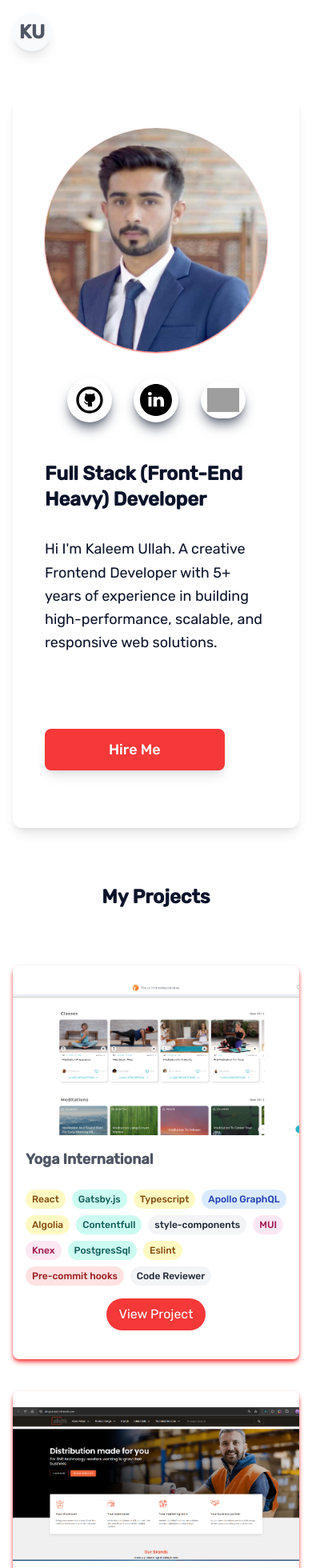
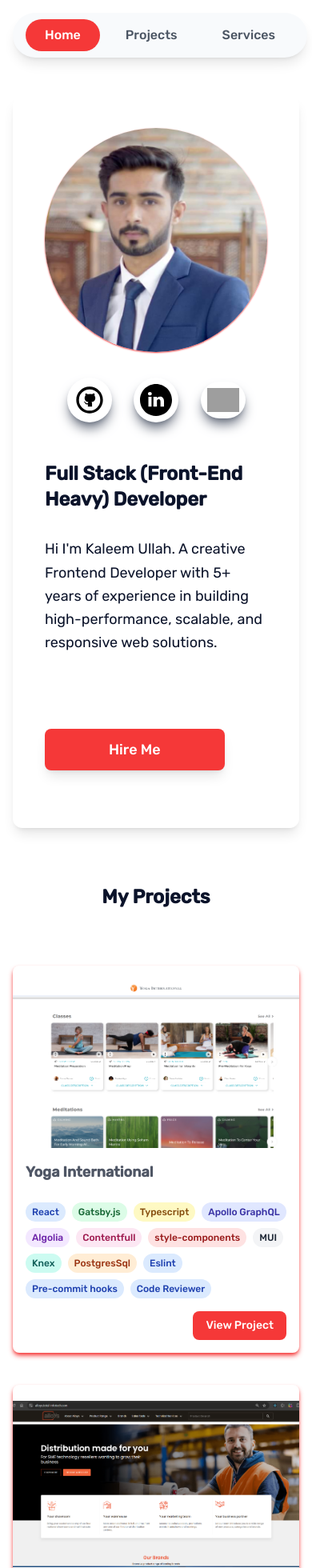
Before and after one commit to kaleemullahdev/kaleem-ullah, a Next.js app: page / in a window 390 px wide. Shown: the top 1960 px of the page at 80% size. Built offline with nearby package versions, Linux system fonts and the light colour scheme; grey boxes are pictures that could not be loaded.

Commit message:
Adds small ui improvments

```diff
--- a/package.json
+++ b/package.json
@@ -9,6 +9,7 @@
     "lint": "next lint"
   },
   "dependencies": {
+    "motion": "^12.4.10",
     "next": "15.1.3",
     "react": "^19.0.0",
     "react-dom": "^19.0.0"
--- a/src/components/header.tsx
+++ b/src/components/header.tsx
@@ -1,13 +1,40 @@
+'use client'
+import { useCallback, useState } from 'react'
 import Link from 'next/link'
 
 const navLinkClass =
-  ' text-gray-600  p-3 px-5 hover:text-white  rounded-full  font-medium hover:opacity-100 hover:bg-primary transition-all duration-1000'
+  ' text-gray-600  p-2 px-6 hover:text-white  rounded-full cursor-pointer  font-medium hover:opacity-100 hover:bg-primary transition-all duration-1000'
 
 export const Header = () => {
+  const [activeLink, setActiveLink] = useState('home')
+  const scrollToSection = useCallback((sectionId: string) => {
+    const element = document.querySelector(`section#${sectionId}`)
+    if (element) {
+      element.scrollIntoView({
+        behavior: 'smooth',
+        block: 'start',
+      })
+      setActiveLink(sectionId)
+    }
+  }, [])
+  const navLinks = [
+    {
+      id: 'home',
+      title: 'Home',
+    },
+    {
+      id: 'projects',
+      title: 'Projects',
+    },
+    {
+      id: 'services',
+      title: 'Services',
+    },
+  ]
   return (
     <header className="fixed top-0 left-0 right-0  z-50">
-      <nav className="mx-w-[1440px] container mx-auto flex px-4 py-4 items-center justify-between">
-        <Link href="/">
+      <nav className="mx-w-[1440px] container mx-auto flex px-4 py-4 items-center justify-around md:justify-between">
+        <Link href="/" className="hidden md:block">
           <div className="text-2xl text-textPrimary font-bold flex items-center gap-2">
             <div className="bg-slate-50 shadow-lg p-2 rounded-full">
               <span>KU</span>
@@ -15,35 +42,23 @@ export const Header = () => {
           </div>
         </Link>
 
-        <ul className="hidden bg-slate-50 z-10 opacity-70 shadow-lg py-5 px-4 rounded-full md:flex  items-center gap-2 font-primary text-md hover:opacity-100">
-          <li>
-            {' '}
-            <Link href="/" className={navLinkClass}>
-              About
-            </Link>
-          </li>
-          <li>
-            <Link href="/" className={navLinkClass}>
-              Projects
-            </Link>
-          </li>
-          <li>
-            <Link href="/" className={navLinkClass}>
-              Services
-            </Link>
-          </li>
-          <li>
-            <Link href="/" className={navLinkClass}>
-              Testimonials
-            </Link>
-          </li>
-          <li>
-            <Link href="/" className={navLinkClass}>
-              Help
-            </Link>
-          </li>
+        <ul
+          className={` bg-slate-50 z-10 ${activeLink ? 'opacity-100' : 'opacity-70'} shadow-lg py-2 px-4 rounded-full flex  items-center gap-2 font-primary text-md hover:opacity-100`}
+        >
+          {navLinks?.map(({ id, title }) => {
+            const isActive = activeLink == id
+            return (
+              <li
+                key={id}
+                className={`${navLinkClass} ${isActive ? 'opacity-100 bg-primary text-white' : ''}`}
+                onClick={() => scrollToSection(id)}
+              >
+                {title}
+              </li>
+            )
+          })}
         </ul>
-        <div></div>
+        <div className="sm:hidden md:block"></div>
       </nav>
     </header>
   )
--- a/src/components/project-card.tsx
+++ b/src/components/project-card.tsx
@@ -1,5 +1,7 @@
+'use client'
 import Link from 'next/link'
 import Image from 'next/image'
+import * as motion from 'motion/react-client'
 type Project = {
   id: string
   name: string
@@ -9,9 +11,9 @@ type Project = {
   technologies: string[]
 }
 
-type GetRandomColor = () => { bg: string; text: string }
+type GetRandomColor = (index: number) => { bg: string; text: string }
 
-const getRandomColor: GetRandomColor = () => {
+const getRandomColor: GetRandomColor = (index) => {
   const colorOptions = [
     { bg: 'bg-blue-100', text: 'text-blue-800' },
     { bg: 'bg-green-100', text: 'text-green-800' },
@@ -24,8 +26,7 @@ const getRandomColor: GetRandomColor = () => {
     { bg: 'bg-teal-100', text: 'text-teal-800' },
     { bg: 'bg-orange-100', text: 'text-orange-800' },
   ]
-  const randomIndex = Math.floor(Math.random() * colorOptions.length)
-  return colorOptions[randomIndex > colorOptions.length ? 0 : randomIndex]
+  return colorOptions[index >= colorOptions?.length ? 0 : index]
 }
 
 export const ProjectCard = ({
@@ -34,10 +35,24 @@ export const ProjectCard = ({
   url,
   coverImage,
   technologies,
+  id,
 }: Project) => {
   return (
-    <div className="flex flex-col py-5 bg-white rounded-lg shadow-md cursor-pointer shadow-primary overflow-hidden h-full ">
-      <div className="relative h-48 ">
+    <motion.div
+      key={id}
+      id={id}
+      initial={{ opacity: 0, y: 100 }}
+      transition={{ duration: 0.6, delay: 0.3 }}
+      whileInView={{ opacity: 1, y: 0 }}
+      exit={{ opacity: 0, scale: 0, rotate: 0 }}
+      className="flex flex-col pt-5 bg-white rounded-lg shadow-md cursor-pointer shadow-primary overflow-hidden h-full "
+    >
+      <motion.div
+        className="relative h-52"
+        initial={{ opacity: 1, scale: 1 }}
+        // draggable
+        whileHover={{ scale: 1.5 }}
+      >
         <Image
           src={`/${coverImage}`}
           alt="Project 1"
@@ -45,14 +60,13 @@ export const ProjectCard = ({
           fill
           className="w-full h-full object-cover"
         />
-      </div>
+      </motion.div>
       <div className="flex flex-col flex-grow p-4">
         <h3 className="text-lg text-textPrimary font-semibold mb-2">{name}</h3>
         <p className="text-gray-600 mb-4">{description}</p>
         <div className="flex flex-wrap gap-2 mb-4">
           {technologies.map((tech, key) => {
-            const { bg, text } = getRandomColor()
-            console.log('bg', bg)
+            const { bg, text } = getRandomColor(key)
             return (
               <p
                 key={key}
@@ -63,14 +77,19 @@ export const ProjectCard = ({
             )
           })}
         </div>
-        <div className="mt-auto flex justify-center">
+        <div className="mt-auto ml-auto flex justify-center">
           <Link href={url} target="_blank">
-            <button className="px-4 py-2 bg-primary text-white rounded-full hover:bg-secondary">
+            <motion.button
+              whileHover={{ scale: 1.1 }}
+              whileTap={{ scale: 0.95 }}
+              transition={{ duration: 0.1, delay: 0.1 }}
+              className="px-4 py-2 text-sm bg-primary font-medium text-white rounded-lg"
+            >
               View Project
-            </button>
+            </motion.button>
           </Link>
         </div>
       </div>
-    </div>
+    </motion.div>
   )
 }
--- a/src/components/projects.tsx
+++ b/src/components/projects.tsx
@@ -1,43 +1,69 @@
+'use client'
+import { useState, useMemo } from 'react'
 import { PRIMARY_LINK_CLASS, PROJECTS_DATA } from '~/constants'
 import { ProjectCard } from './project-card'
+const allTechStack = [
+  {
+    id: 'all',
+    name: 'All',
+  },
+  {
+    id: 'Next.js',
+    name: 'Next.js',
+  },
+  {
+    id: 'Gatsby.js',
+    name: 'Gatsby.js',
+  },
+  // {
+  //   id: 'astro',
+  //   name: 'Astro',
+  // },
+  {
+    id: 'Typescript',
+    name: 'Typescript',
+  },
+  {
+    id: 'Tailwind Css',
+    name: 'Tailwind CSS',
+  },
+  {
+    id: 'MUI',
+    name: 'MUI',
+  },
+]
 export const Projects = () => {
+  const [activeTab, setActiveTab] = useState('all')
+  const allProjects = useMemo(() => {
+    return activeTab == 'all'
+      ? PROJECTS_DATA
+      : PROJECTS_DATA.filter(({ technologies }) =>
+          technologies.includes(activeTab),
+        )
+  }, [activeTab])
   return (
-    <section className="section-container" id="home">
+    <section className="section-container" id="projects">
       <div className="flex flex-col items-center  z-30  rounded-xl">
         <h3 className="text-headingText lg:text-3xl md:text-2xl text-2xl font-bold leading-3 text-center w-full">
           My Projects
         </h3>
         <div className="m-10">
-          <ul className="hidden bg-slate-50 shadow-md py-5 px-4 rounded-full md:flex  items-center gap-2 font-primary text-sm">
-            <li>
-              <a href="#home" className={PRIMARY_LINK_CLASS}>
-                All
-              </a>
-            </li>
-            <li>
-              <a href="#features" className={PRIMARY_LINK_CLASS}>
-                Front-end
-              </a>
-            </li>
-            <li>
-              <a href="#pricing" className={PRIMARY_LINK_CLASS}>
-                Full Stack
-              </a>
-            </li>
-            <li>
-              <a href="#testimonials" className={PRIMARY_LINK_CLASS}>
-                Next.js
-              </a>
-            </li>
-            <li>
-              <a href="#subscribe" className={PRIMARY_LINK_CLASS}>
-                Gatsby
-              </a>
-            </li>
+          <ul className="hidden bg-slate-50 shadow-md py-2 px-4 rounded-full md:flex  items-center gap-2 font-primary text-sm">
+            {allTechStack?.map(({ id, name }) => {
+              return (
+                <li
+                  key={id}
+                  className={`${PRIMARY_LINK_CLASS} ${activeTab === id ? 'opacity-100 bg-primary text-white' : 'opacity-70'}  py-3 px-5 `}
+                  onClick={() => setActiveTab(id)}
+                >
+                  {name}
+                </li>
+              )
+            })}
           </ul>
         </div>
         <div className="grid grid-cols-1 md:grid-cols-2 lg:grid-cols-3 gap-10">
-          {PROJECTS_DATA?.map((data) => {
+          {allProjects?.map((data) => {
             return <ProjectCard key={data?.id} {...data} />
           })}
         </div>
--- a/src/components/services.tsx
+++ b/src/components/services.tsx
@@ -28,7 +28,7 @@ const services: Service[] = [
 ]
 export const Services = () => {
   return (
-    <section className="section-container text-center" id="home">
+    <section className="section-container text-center" id="services">
       <div className="flex flex-col items-center gap-12 z-30 rounded-xl">
         <h3 className="text-headingText lg:text-3xl md:text-2xl text-2xl font-bold leading-3 text-center w-full">
           My Services
--- a/src/constants/data.ts
+++ b/src/constants/data.ts
@@ -63,7 +63,7 @@ export const PROJECTS_DATA = [
     technologies: [
       'React',
       'Next.js',
-      'Tailwind CSS',
+      'Tailwind Css',
       'Typescript',
       'React Framer',
       'Performance Optimization',
--- a/src/constants/styles.ts
+++ b/src/constants/styles.ts
@@ -1,2 +1,2 @@
 export const PRIMARY_LINK_CLASS =
-  'text-gray-600 opacity-70 p-3 px-5 hover:text-white  rounded-full  font-medium hover:opacity-100 hover:bg-primary transition-all duration-1000'
+  'text-gray-600  p-3 px-5 hover:text-white  rounded-full  font-medium hover:opacity-100 hover:bg-primary transition-all duration-1000'
```
Also changed, not shown: src/components/HireButton.tsx (+28 -14 lines), src/components/hero.tsx (+15 -4 lines), 1 other file (tests, documents, lock files or other folders).
